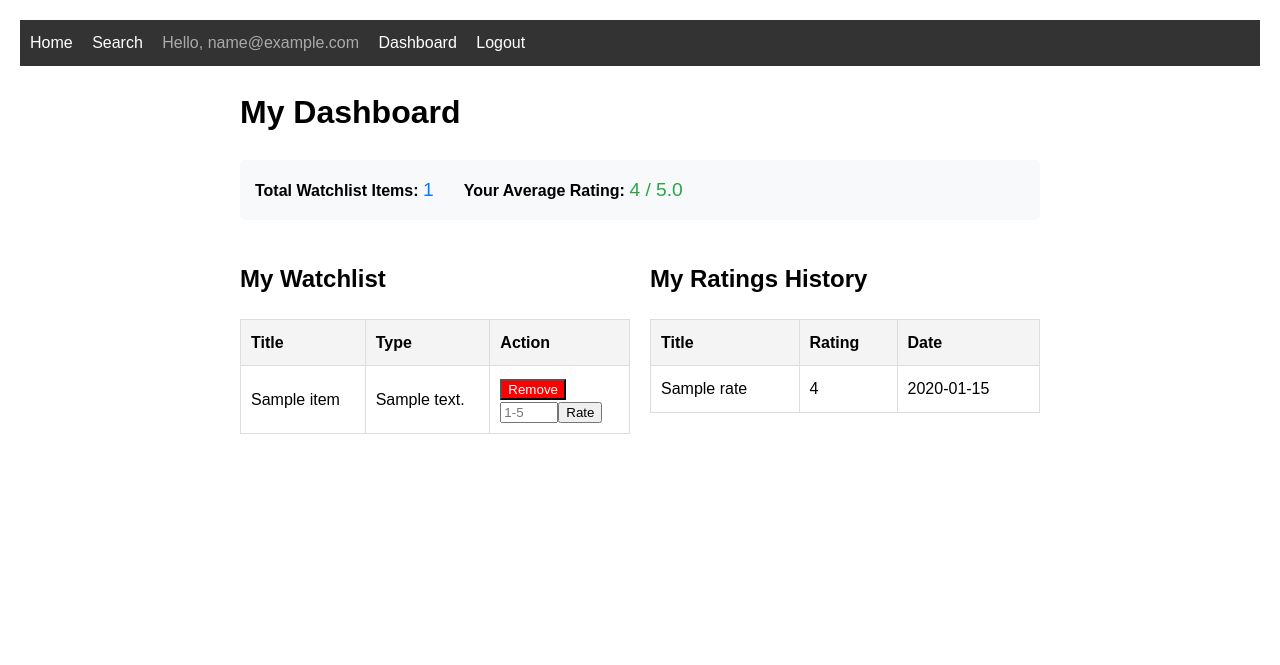
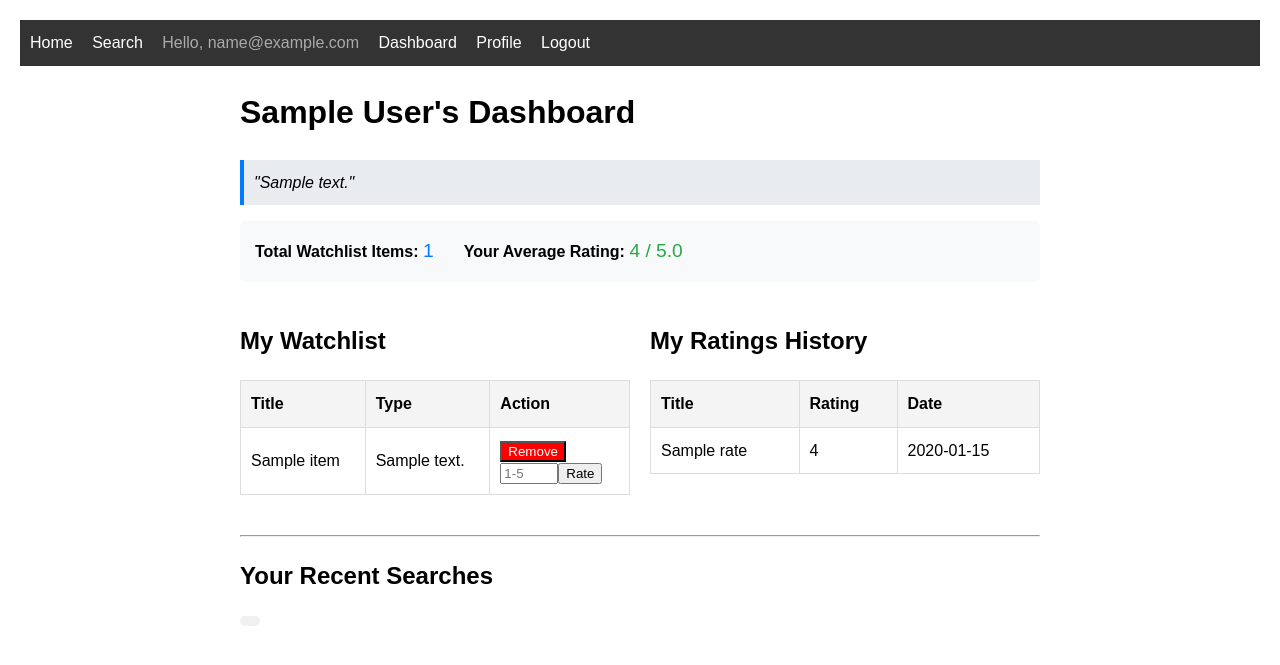
Before and after one commit to matthewproboski/movie-watchlist-project-CS-3620, a Flask app: template templates/dashboard.html in a window 1280 px wide. Shown: the top 665 px of the page. Run offline with Flask 3, Linux system fonts and the light colour scheme; the visitor is signed in with stand-in values (Sample User, id 1); the template is opened without the code that fills it: most values are stand-ins (such as "Sample title", 1, 10 or a date in 2020).

Commit message:
features

```diff
--- a/app.py
+++ b/app.py
@@ -29,6 +29,16 @@ def get_db_connection():
     except mysql.connector.Error as err:
         print(f"Error connecting to database: {err}")
         return None
+
+# helper
+def login_required(f):
+    @wraps(f)
+    def decorated_function(*args, **kwargs):
+        if 'user_id' not in session:
+            flash("Please log in to perform this action.", "error")
+            return redirect(url_for('login'))
+        return f(*args, **kwargs)
+    return decorated_function
 
 # homepage route
 @app.route('/')
@@ -154,15 +164,37 @@ def logout():
     flash("You have been logged out.", "info")
     return redirect(url_for('login'))
 
-# helper
-def login_required(f):
-    @wraps(f)
-    def decorated_function(*args, **kwargs):
-        if 'user_id' not in session:
-            flash("Please log in to perform this action.", "error")
-            return redirect(url_for('login'))
-        return f(*args, **kwargs)
-    return decorated_function
+@app.route('/profile', methods=['GET', 'POST'])
+@login_required
+def profile():
+    user_id = session['user_id']
+    conn = get_db_connection()
+    cursor = conn.cursor(dictionary=True)
+
+    if request.method == 'POST':
+        display_name = request.form['display_name']
+        bio = request.form['bio']
+
+        query = """
+            INSERT INTO user_profiles (user_id, display_name, bio)
+            VALUES (%s, %s, %s)
+            ON DUPLICATE KEY UPDATE
+                display_name = VALUES(display_name),
+                bio = VALUES(bio);
+        """
+        cursor.execute(query, (user_id, display_name, bio))
+        conn.commit()
+
+        flash("Profile updated successfully!", "success")
+        return redirect(url_for('dashboard'))
+
+    cursor.execute("SELECT display_name, bio FROM user_profiles WHERE user_id = %s", (user_id,))
+    profile_data = cursor.fetchone()
+
+    cursor.close()
+    conn.close()
+
+    return render_template('profile.html', profile=profile_data)
 
 # --- interaction routes ---
 
@@ -247,6 +279,7 @@ def rate_content(content_id):
 def dashboard():
     conn = get_db_connection()
     cursor = conn.cursor(dictionary=True)
+    user_id = session['user_id']
 
     watchlist_query = """
         SELECT c.*
@@ -254,7 +287,7 @@ def dashboard():
         JOIN user_watchlist w ON c.content_id = w.content_id
         WHERE w.user_id = %s
     """
-    cursor.execute(watchlist_query, (session['user_id'],))
+    cursor.execute(watchlist_query, (user_id,))
     watchlist = cursor.fetchall()
 
     ratings_query = """
@@ -264,31 +297,33 @@ def dashboard():
         WHERE r.user_id = %s
         ORDER BY r.created_at DESC
     """
-    cursor.execute(ratings_query, (session['user_id'],))
+    cursor.execute(ratings_query, (user_id,))
     my_ratings = cursor.fetchall()
 
-    # analytical view #1: my states
-    # total items in watchlist using COUNT()
-    stats_watchlist_query = """
-        SELECT COUNT(*) as total_count
-        FROM user_watchlist
-        WHERE user_id = %s
-    """
-    cursor.execute(stats_watchlist_query, (session['user_id'],))
+    stats_watchlist_query = "SELECT COUNT(*) as total_count FROM user_watchlist WHERE user_id = %s"
+    cursor.execute(stats_watchlist_query, (user_id,))
     watchlist_count = cursor.fetchone()['total_count']
 
-    # average rating using AVG()
-    # COALESCE() handles NULLs
-    stats_rating_query = """
-        SELECT COALESCE(AVG(rating), 0) as average_rating
-        FROM user_ratings
+    stats_rating_query = "SELECT COALESCE(AVG(rating), 0) as average_rating FROM user_ratings WHERE user_id = %s"
+    cursor.execute(stats_rating_query, (user_id,))
+    avg_rating = cursor.fetchone()['average_rating']
+    avg_rating = round(float(avg_rating), 1)
+
+    # get profile data in order to display on the dashboard
+    profile_query = "SELECT display_name, bio FROM user_profiles WHERE user_id = %s"
+    cursor.execute(profile_query, (user_id,))
+    user_profile = cursor.fetchone()
+
+    search_history_query = """
+        SELECT search_query
+        FROM search_history
         WHERE user_id = %s
+        GROUP BY search_query
+        ORDER BY MAX(searched_at) DESC
+        LIMIT 5;
     """
-    cursor.execute(stats_rating_query, (session['user_id'],))
-    avg_rating = cursor.fetchone()['average_rating']
-
-    # round it
-    avg_rating = round(float(avg_rating), 1)
+    cursor.execute(search_history_query, (user_id,))
+    recent_searches = cursor.fetchall()
 
     cursor.close()
     conn.close()
@@ -297,7 +332,9 @@ def dashboard():
                            watchlist=watchlist,
                            my_ratings=my_ratings,
                            watchlist_count=watchlist_count,
-                           avg_rating=avg_rating)
+                           avg_rating=avg_rating,
+                           profile=user_profile,
+                           recent_searches=recent_searches)
 
 @app.route('/search')
 def search():
@@ -309,6 +346,12 @@ def search():
         if not conn:
             return "Database connection failed", 500
         cursor = conn.cursor(dictionary=True)
+
+        # save the search query if the user is logged in
+        if 'user_id' in session:
+            log_query = "INSERT INTO search_history (user_id, search_query) VALUES (%s, %s)"
+            cursor.execute(log_query, (session['user_id'], search_query))
+            conn.commit()
 
         sql_query = """
             SELECT content_id, title, release_year, content_type
--- a/templates/dashboard.html
+++ b/templates/dashboard.html
@@ -1,7 +1,18 @@
 {% extends "layout.html" %}
 
 {% block content %}
-<h1>My Dashboard</h1>
+<h1>
+    {% if profile and profile.display_name %}
+        {{ profile.display_name }}'s Dashboard
+    {% else %}
+        My Dashboard
+    {% endif %}
+</h1>
+{% if profile and profile.bio %}
+    <p style="background-color: #e9ecef; border-left: 4px solid #007bff; padding: 10px; font-style: italic;">
+        "{{ profile.bio }}"
+    </p>
+{% endif %}
 
 <div style="background-color: #f8f9fa; padding: 15px; margin-bottom: 20px; border-radius: 5px; display: flex; gap: 30px;">
     <div>
@@ -64,4 +75,18 @@
         {% endif %}
     </div>
 </div>
+
+<hr style="margin-top: 40px;">
+<h2>Your Recent Searches</h2>
+{% if recent_searches %}
+    <div style="display: flex; flex-wrap: wrap; gap: 10px;">
+        {% for search in recent_searches %}
+            <a href="{{ url_for('search', query=search.search_query) }}" style="background-color: #f0f0f0; padding: 5px 10px; border-radius: 15px; text-decoration: none; color: #333;">
+                {{ search.search_query }}
+            </a>
+        {% endfor %}
+    </div>
+{% else %}
+    <p>You haven't searched for anything yet.</p>
+{% endif %}
 {% endblock %}
--- a/templates/layout.html
+++ b/templates/layout.html
@@ -23,6 +23,7 @@
         {% if session.get('user_id') %}
             <span style="color: #aaa; margin-right: 15px;">Hello, {{ session['email'] }}</span>
             <a href="/dashboard">Dashboard</a>
+            <a href="/profile">Profile</a>
             <a href="/logout">Logout</a>
         {% else %}
             <a href="/login">Login</a>
```
Also changed, not shown: schema.sql (+17 -0 lines), templates/profile.html (added, +14 -0 lines).
